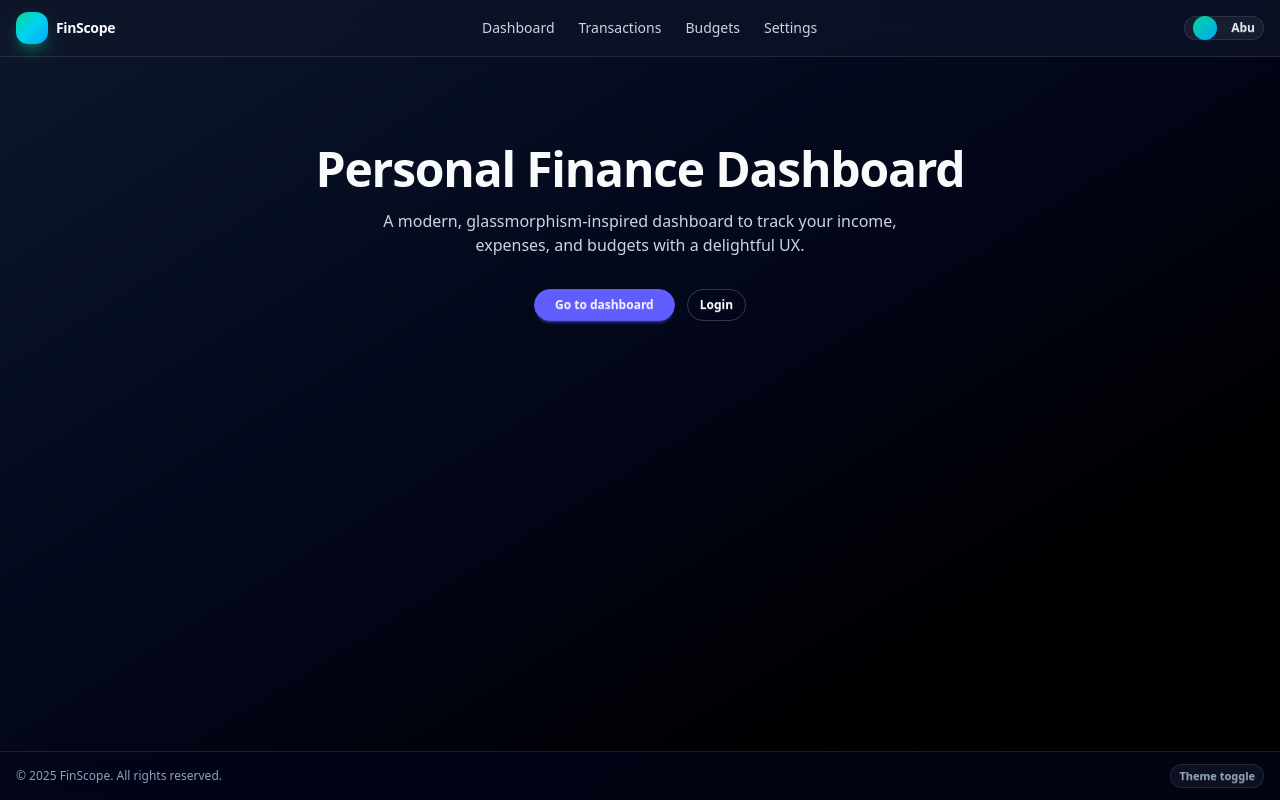
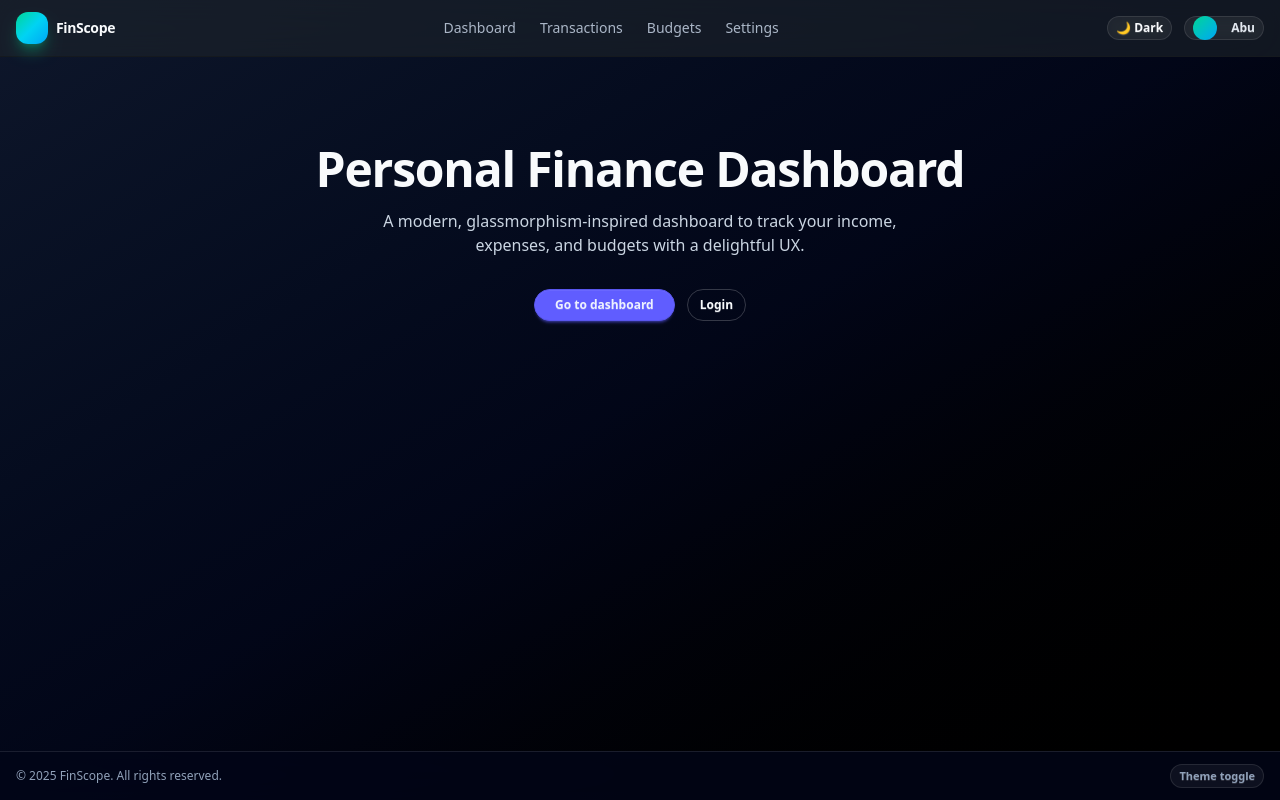
Before and after one commit to Raihan-17/Next-finance, a Next.js app: page / in a window 1280 px wide. Built offline with nearby package versions, Linux system fonts and the light colour scheme.

Commit message:
add themeProvider and toggle functionaity

```diff
--- a/src/app/globals.css
+++ b/src/app/globals.css
@@ -29,10 +29,17 @@
 @tailwind components;
 @tailwind utilities;
 
-/* Global body styling */
-body {
-  @apply min-h-screen bg-gradient-to-br from-slate-900 via-slate-950 to-black text-slate-50 antialiased;
+/* Light theme background */
+body.retro-bg {
+  @apply bg-gradient-to-br from-yellow-50 via-amber-100 to-rose-100 text-stone-900;
 }
+
+
+/* Dark theme background */
+body.dark-bg {
+  @apply bg-gradient-to-br from-slate-900 via-slate-950 to-black text-slate-50;
+}
+
 
 /* Glassmorphism helper class for reusable panels */
 .glass-panel {
--- a/src/app/layout.tsx
+++ b/src/app/layout.tsx
@@ -40,6 +40,7 @@ import "./globals.css";
 import { ReactNode } from "react";
 import { Navbar } from "@/src/components/layout/Navbar";
 import { Footer } from "@/src/components/layout/Footer";
+import { ThemeProvider } from "../providers/ThemeProvider";
 
 export const metadata: Metadata = {
   title: "Personal Finance Dashboard",
@@ -48,8 +49,9 @@ export const metadata: Metadata = {
 
 export default function RootLayout({ children }: { children: ReactNode }) {
   return (
-    <html lang="en" data-theme="dark">
-      <body className="min-h-screen flex flex-col">
+    <html lang="en" >
+      <body className="min-h-screen flex flex-col transition-colors duration-300">
+        <ThemeProvider>
         {/* Navbar fixed at the top */}
         <Navbar />
 
@@ -60,6 +62,7 @@ export default function RootLayout({ children }: { children: ReactNode }) {
 
           {/* Footer fixed at the bottom */}
           <Footer />
+        </ThemeProvider>
       </body>
     </html>
   );
--- a/src/components/layout/Navbar.tsx
+++ b/src/components/layout/Navbar.tsx
@@ -2,6 +2,7 @@
 
 import Link from "next/link";
 import { useState } from "react";
+import { ThemeToggle } from "../theme/ThemeToggle";
 
 export const Navbar = () => {
   const [isMobileOpen, setIsMobileOpen] = useState(false);
@@ -9,7 +10,7 @@ export const Navbar = () => {
   const toggleMobile = () => setIsMobileOpen((prev) => !prev);
 
   return (
-    <header className="sticky top-0 z-30 border-b border-white/10 bg-slate-900/60 backdrop-blur-xl">
+    <header className="sticky top-0 z-30 border-b border-base-300 bg-base-100/60 backdrop-blur-xl">
       <nav className="container mx-auto flex items-center justify-between px-4 py-3">
         {/* Left: Logo / Brand */}
         <div className="flex items-center gap-2">
@@ -20,28 +21,29 @@ export const Navbar = () => {
         </div>
 
         {/* Center: Desktop nav links */}
-        <div className="hidden md:flex items-center gap-6 text-sm text-slate-300">
-          <Link href="/dashboard" className="hover:text-slate-50 transition">
+        <div className="hidden md:flex items-center gap-6 text-sm text-base-content/70">
+          <Link href="/dashboard" className="hover:text-base-content transition">
             Dashboard
           </Link>
-          <Link href="/transactions" className="hover:text-slate-50 transition">
+          <Link href="/transactions" className="hover:text-base-content transition">
             Transactions
           </Link>
-          <Link href="/budgets" className="hover:text-slate-50 transition">
+          <Link href="/budgets" className="hover:text-base-content transition">
             Budgets
           </Link>
-          <Link href="/settings" className="hover:text-slate-50 transition">
+          <Link href="/settings" className="hover:text-base-content transition">
             Settings
           </Link>
         </div>
 
         {/* Right: placeholder for theme toggle + user/avatar */}
         <div className="hidden md:flex items-center gap-3">
-          {/* TODO: ThemeToggle will go here later */}
+          <ThemeToggle />
           <button className="btn btn-ghost btn-xs rounded-full border border-white/10 bg-white/5 backdrop-blur">
             <span className="h-6 w-6 rounded-full bg-gradient-to-br from-emerald-400 to-sky-500" />
             <span className="ml-2 text-xs text-slate-200">Abu</span>
           </button>
+
         </div>
 
         {/* Mobile: hamburger */}
@@ -61,8 +63,8 @@ export const Navbar = () => {
 
       {/* Mobile menu */}
       {isMobileOpen && (
-        <div className="md:hidden border-t border-white/10 bg-slate-950/90 backdrop-blur-xl">
-          <div className="container mx-auto px-4 py-3 flex flex-col gap-3 text-sm text-slate-200">
+        <div className="md:hidden border-t border-white/10 bg-base-100/90 backdrop-blur-xl">
+          <div className="container mx-auto px-4 py-3 flex flex-col gap-3 text-sm text-base-content">
             <Link href="/dashboard" onClick={() => setIsMobileOpen(false)}>
               Dashboard
             </Link>
@@ -79,9 +81,7 @@ export const Navbar = () => {
             {/* Placeholder for theme toggle in mobile */}
             <div className="pt-2 border-t border-white/10 flex items-center justify-between">
               <span className="text-xs text-slate-400">Theme</span>
-              <button className="btn btn-xs btn-outline rounded-full border-white/30">
-                Toggle theme
-              </button>
+                <ThemeToggle />
             </div>
           </div>
         </div>
--- /dev/null
+++ b/src/components/theme/ThemeToggle.tsx
@@ -0,0 +1,18 @@
+"use client";
+
+import { useTheme } from "@/src/providers/ThemeProvider";
+
+export const ThemeToggle = () => {
+  const { theme, toggleTheme } = useTheme();
+
+  return (
+    <button
+      onClick={toggleTheme}
+      className="btn btn-ghost btn-xs rounded-full border border-white/10 bg-white/5 backdrop-blur flex items-center gap-2"
+    >
+      <span className="text-xs">
+        {theme === "dark" ? "🌙 Dark" : "☀️ Light"}
+      </span>
+    </button>
+  );
+};
--- /dev/null
+++ b/src/providers/ThemeProvider.tsx
@@ -0,0 +1,55 @@
+"use client";
+
+import { createContext, useContext, useEffect, useState } from "react";
+
+type Theme = "retro" | "dark";
+
+interface ThemeContextType {
+  theme: Theme;
+  toggleTheme: () => void;
+}
+
+const ThemeContext = createContext<ThemeContextType | null>(null);
+
+export const ThemeProvider = ({ children }: { children: React.ReactNode }) => {
+  const [theme, setTheme] = useState<Theme>("dark");
+
+  // Load theme from localStorage on mount
+useEffect(() => {
+  const saved = localStorage.getItem("theme") as Theme | null;
+  const initial = saved || "dark";
+
+  setTheme(initial);
+  document.documentElement.setAttribute("data-theme", initial);
+
+  // Apply correct background on first load
+  document.body.classList.add(initial === "dark" ? "dark-bg" : "retro-bg");
+}, []);
+
+  // Toggle theme
+const toggleTheme = () => {
+  const next = theme === "dark" ? "retro" : "dark";
+  setTheme(next);
+  localStorage.setItem("theme", next);
+
+  // DaisyUI theme
+  document.documentElement.setAttribute("data-theme", next);
+
+  // Background theme classes
+  document.body.classList.remove("retro-bg", "dark-bg");
+  document.body.classList.add(next === "dark" ? "dark-bg" : "retro-bg");
+};
+
+  return (
+    <ThemeContext.Provider value={{ theme, toggleTheme }}>
+      {children}
+    </ThemeContext.Provider>
+  );
+};
+
+// Hook for easy access
+export const useTheme = () => {
+    const ctx = useContext(ThemeContext);
+    if (!ctx) throw new Error("useTheme must be used inside ThemeProvider");
+    return ctx;
+};
--- a/tailwind.config.ts
+++ b/tailwind.config.ts
@@ -13,7 +13,7 @@ const config: Config = {
   },
   plugins: [daisyui],
   daisyui: {
-    themes: ["light", "dark"],
+    themes: ["retro", "dark"],
   },
 };
 
```
Lines whose indentation alone changed are shown as unchanged.
